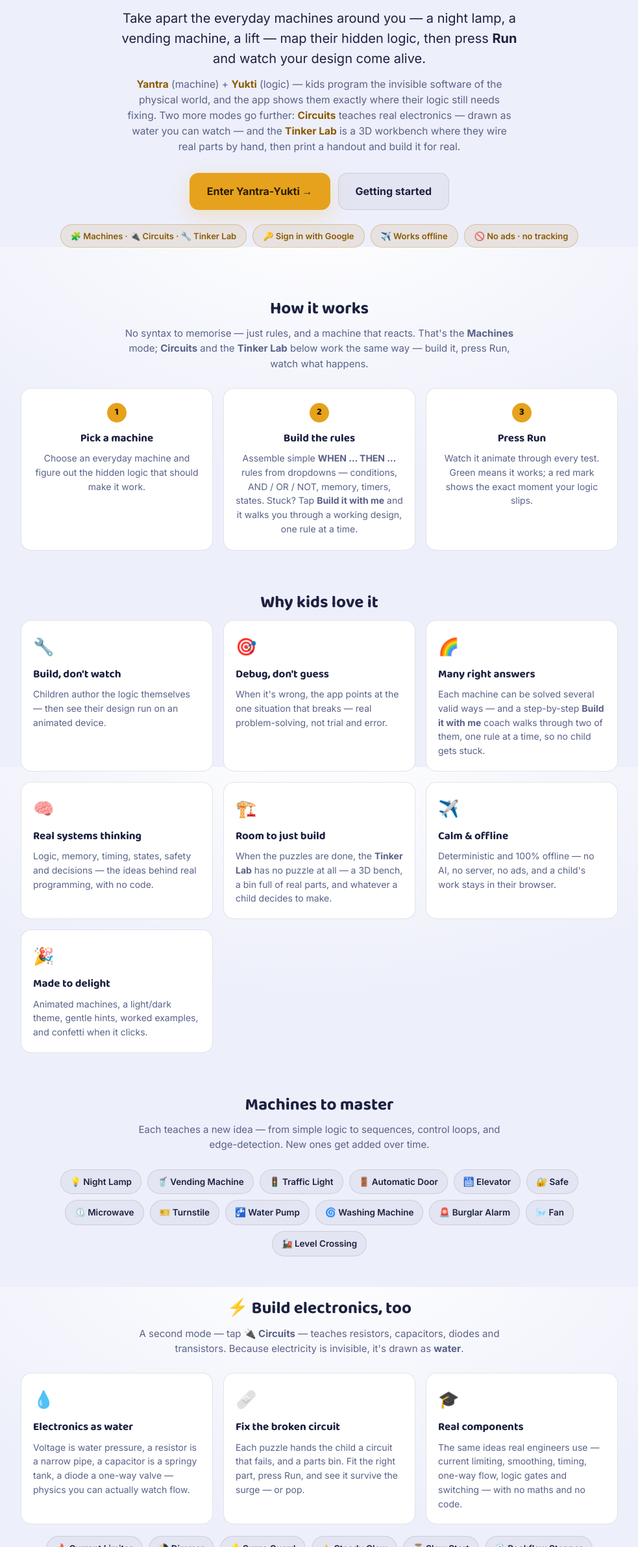
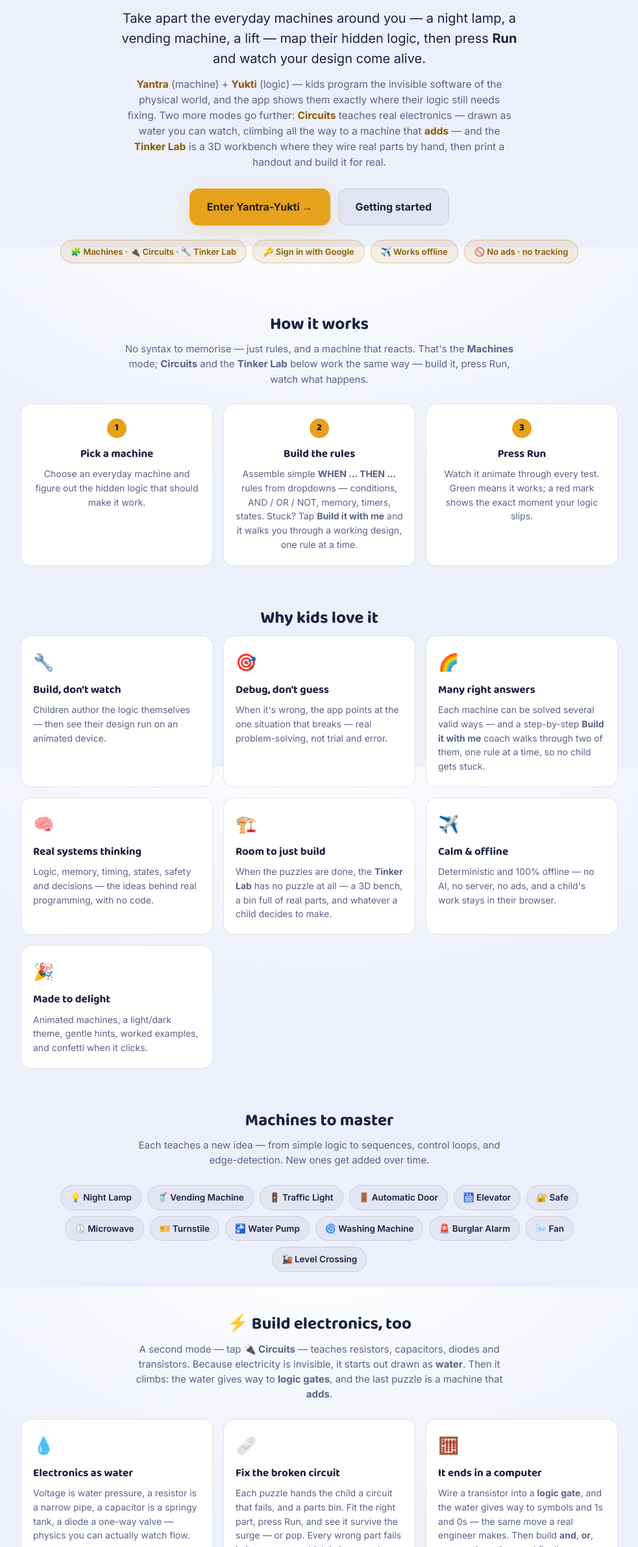
Before and after one commit to yoggit/yantra-yukti-welcome, a plain HTML site: page index.html in a window 1280 px wide. Shown: the part 420-2800 px from the top of the page at 65% size, without its empty margins (148-1131 px from the left). Drawn offline with Linux system fonts and the light colour scheme.

Commit message:
Circuits ends in a machine that adds — say so
The page sold Circuits as electronics-drawn-as-water and left it there, which
was the whole story when the last puzzle was a transistor used as a switch. It
now climbs through NOT, NOR, AND and XOR to a working half adder, and the best
line the app has — every gate in it is one your child wired themselves — was
nowhere on the page.

Replaces the vague 'Real components' card with the arc itself, and adds the five
new circuits to the chip row, which still listed eight.

```diff
--- a/index.html
+++ b/index.html
@@ -153,7 +153,7 @@
       <h1 class="wordmark">Yantra-Yukti</h1>
       <p class="tagline">Build how things work</p>
       <p class="lead">Take apart the everyday machines around you — a night lamp, a vending machine, a lift — map their hidden logic, then press <b>Run</b> and watch your design come alive.</p>
-      <p class="sub"><b>Yantra</b> (machine) + <b>Yukti</b> (logic) — kids program the invisible software of the physical world, and the app shows them exactly where their logic still needs fixing. Two more modes go further: <b>Circuits</b> teaches real electronics — drawn as water you can watch — and the <b>Tinker Lab</b> is a 3D workbench where they wire real parts by hand, then print a handout and build it for real.</p>
+      <p class="sub"><b>Yantra</b> (machine) + <b>Yukti</b> (logic) — kids program the invisible software of the physical world, and the app shows them exactly where their logic still needs fixing. Two more modes go further: <b>Circuits</b> teaches real electronics — drawn as water you can watch, climbing all the way to a machine that <b>adds</b> — and the <b>Tinker Lab</b> is a 3D workbench where they wire real parts by hand, then print a handout and build it for real.</p>
       <div class="cta-row">
         <a class="btn btn-primary" href="https://yantra-yukti.web.app">Enter Yantra-Yukti →</a>
         <a class="btn btn-ghost" href="#access">Getting started</a>
@@ -213,11 +213,11 @@
 
     <section>
       <h2>⚡ Build electronics, too</h2>
-      <p class="section-sub">A second mode — tap <b>🔌 Circuits</b> — teaches resistors, capacitors, diodes and transistors. Because electricity is invisible, it's drawn as <b>water</b>.</p>
+      <p class="section-sub">A second mode — tap <b>🔌 Circuits</b> — teaches resistors, capacitors, diodes and transistors. Because electricity is invisible, it starts out drawn as <b>water</b>. Then it climbs: the water gives way to <b>logic gates</b>, and the last puzzle is a machine that <b>adds</b>.</p>
       <div class="grid">
         <div class="feat"><span class="i">💧</span><h3>Electronics as water</h3><p>Voltage is water pressure, a resistor is a narrow pipe, a capacitor is a springy tank, a diode a one-way valve — physics you can actually watch flow.</p></div>
-        <div class="feat"><span class="i">🩹</span><h3>Fix the broken circuit</h3><p>Each puzzle hands the child a circuit that fails, and a parts bin. Fit the right part, press Run, and see it survive the surge — or pop.</p></div>
-        <div class="feat"><span class="i">🎓</span><h3>Real components</h3><p>The same ideas real engineers use — current limiting, smoothing, timing, one-way flow, logic gates and switching — with no maths and no code.</p></div>
+        <div class="feat"><span class="i">🩹</span><h3>Fix the broken circuit</h3><p>Each puzzle hands the child a circuit that fails, and a parts bin. Fit the right part, press Run, and see it survive the surge — or pop. Every wrong part fails in its own way, which is how you learn what it does.</p></div>
+        <div class="feat"><span class="i">🧮</span><h3>It ends in a computer</h3><p>Wire a transistor into a <b>logic gate</b>, and the water gives way to symbols and 1s and 0s — the same move a real engineer makes. Then build <b>and</b>, <b>or</b>, <b>one-or-the-other</b>, and finally a machine that adds: 1 + 1 = 10. Every gate in it is one your child wired themselves, and there's no maths and no code anywhere.</p></div>
       </div>
       <div class="machines" style="margin-top:18px;">
         <span class="machine">🔥 Current Limiter</span>
@@ -228,6 +228,11 @@
         <span class="machine">🌊 Backflow Stopper</span>
         <span class="machine">🔔 Doorbell</span>
         <span class="machine">🎛️ Pressure Switch</span>
+        <span class="machine">🙃 The Opposite</span>
+        <span class="machine">🤫 Neither</span>
+        <span class="machine">🙌 Both</span>
+        <span class="machine">🤷 One or the Other</span>
+        <span class="machine">🧮 The Adder</span>
       </div>
     </section>
 
```
